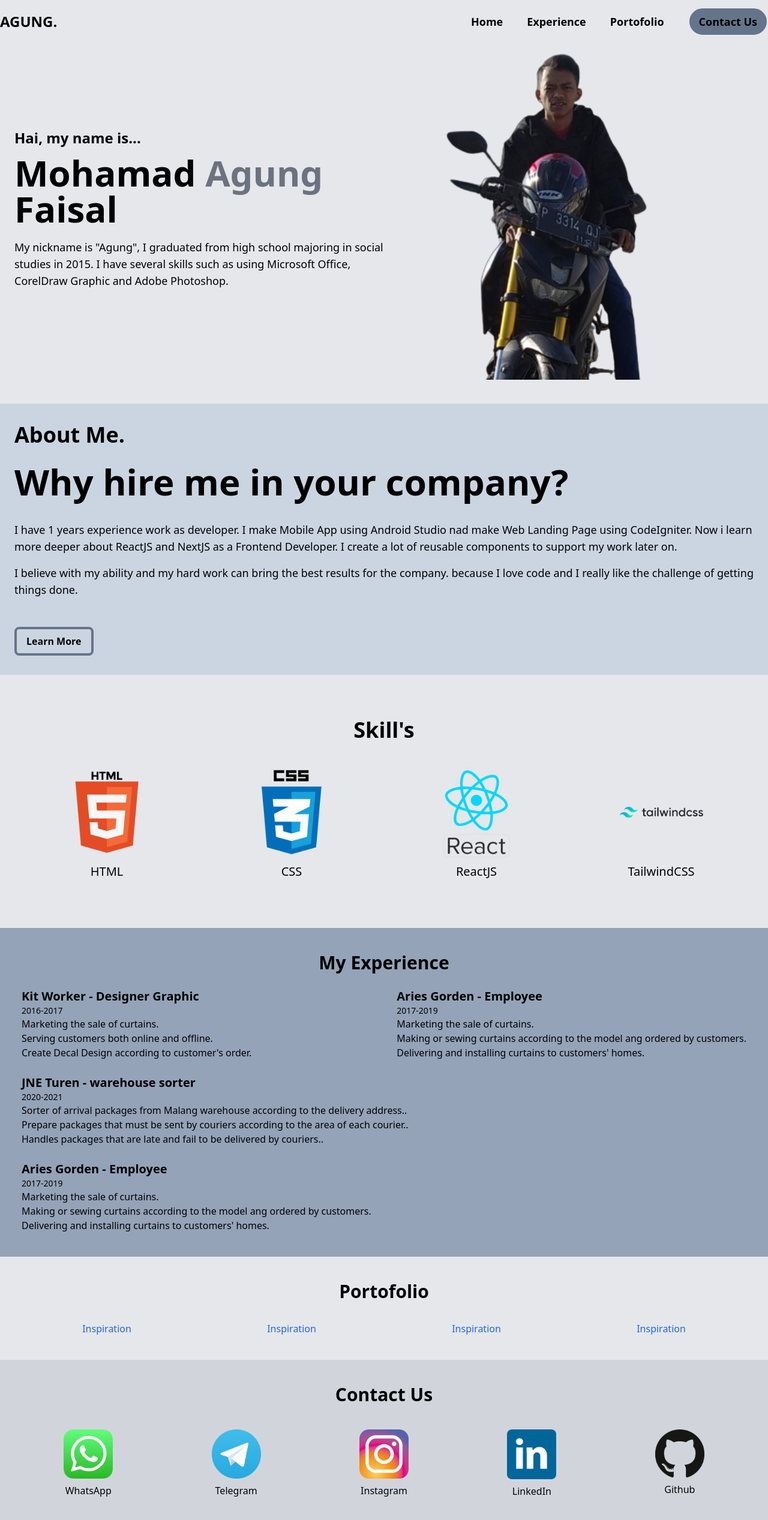
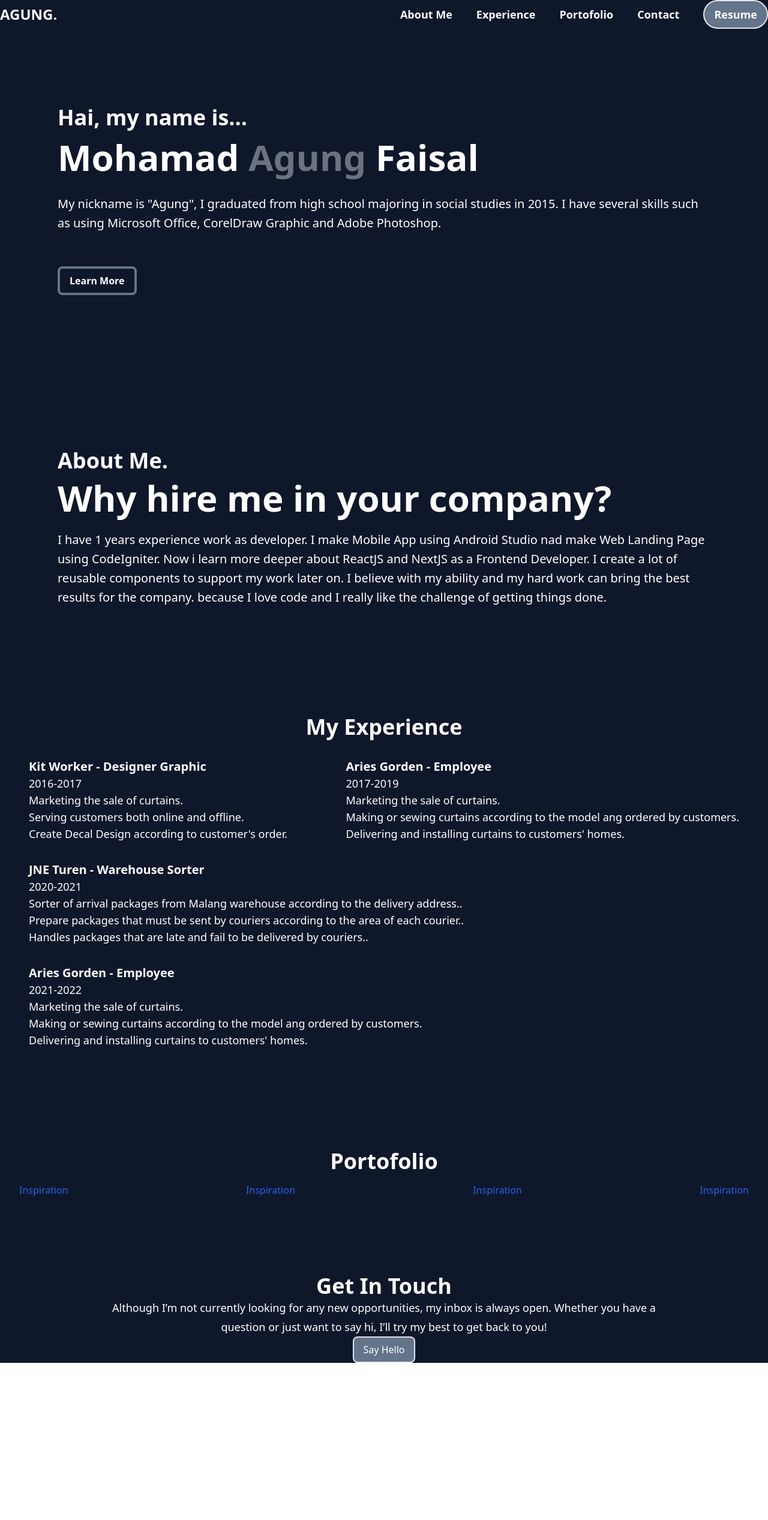
Before and after one commit to agungf97/web-porto, a React (Create React App) app: page / in a window 1280 px wide. Shown: the top 2534 px of the page at 60% size. After the commit the page ends 2272 px from the top, so only its background shows below. Built offline with nearby package versions, Linux system fonts and the light colour scheme.

Commit message:
update 23-01

```diff
--- a/src/App.js
+++ b/src/App.js
@@ -1,10 +1,10 @@
 import './App.css';
 import { Bars3Icon } from '@heroicons/react/24/solid';
-import fp from '../src/image/fp.png';
-import ht from '../src/image/html.png';
-import cs from '../src/image/css.png';
-import rj from '../src/image/React.png';
-import tc from '../src/image/tailwindcss.png';
+// import fp from '../src/image/fp.png';
+// import ht from '../src/image/html.png';
+// import cs from '../src/image/css.png';
+// import rj from '../src/image/React.png';
+// import tc from '../src/image/tailwindcss.png';
 import wa from '../src/image/whatsapp.png';
 import tl from '../src/image/telegram.png';
 import ig from '../src/image/instagram.png';
@@ -13,108 +13,105 @@ import gh from '../src/image/github.png';
 
 function App() {
   return (
-    <div className="bg-gray-200">
+    <div className="bg-slate-900 h-full">
       <div>
-        <nav className="md:container py-3 md:mx-auto mx-6 flex justify-between">
-          <div className="text-2xl font-black my-auto align-middle">AGUNG.</div>
-          <div className="md:flex md:space-x-10 text-lg">
-            <div className="font-bold hidden md:block hover:font-black my-auto align-middle">Home</div>
-            <div className="font-bold hidden md:block hover:font-black my-auto align-middle">Experience</div>
-            <div className="font-bold hidden md:block hover:font-black my-auto align-middle">Portofolio</div>
-            <button className="font-bold hidden md:block text-center border-2 rounded-full px-4 py-2 align-middle bg-slate-500 hover:bg-slate-300">Contact Us</button>
-            <div className="font-bold block md:hidden">
-              <Bars3Icon className="h-auto w-8"/>
+        <header className="md:container md:mx-auto mx-6">
+          <nav className="flex justify-between">
+            <div className="text-2xl font-black text-white my-auto align-middle">AGUNG.</div>
+            <ol className="md:flex md:space-x-10 text-lg">
+              <li className="text-white font-bold hidden md:block hover:font-black my-auto align-middle">About Me</li>
+              <li className="text-white font-bold hidden md:block hover:font-black my-auto align-middle">Experience</li>
+              <li className="text-white font-bold hidden md:block hover:font-black my-auto align-middle">Portofolio</li>
+              <li className="text-white font-bold hidden md:block hover:font-black my-auto align-middle">Contact</li>
+              <li className="text-white font-bold hidden md:block">
+                <button className="text-center border-2 rounded-full px-4 py-2 align-middle bg-slate-500 hover:bg-slate-300">Resume</button>
+              </li>
+              <div className="block md:hidden"><Bars3Icon className="h-auto w-8"/></div>
+            </ol>
+          </nav>
+        </header>
+        <div className="flex justify-between md:w-full hidden">
+          <div className="fixed bottom-24 left-8">
+            <div className="md:my-8 my-4">
+              <a href="https://wa.me/6281215552690">
+                <img className="mx-auto md:w-8 w-4" src={wa} alt=""/></a></div>
+            <div className="md:my-8 my-4">
+              <a href="https://telegram.me/agungf97">
+                <img className="mx-auto md:w-8 w-4" src={tl} alt=""/></a>
+            </div>
+            <div className="md:my-8 my-4">
+              <a href="https://www.instagram.com/agungf97/">
+                <img className="mx-auto md:w-8 w-4" src={ig} alt=""/></a>
+            </div>
+            <div className="md:my-8 my-4">
+              <a href="https://www.linkedin.com/in/agungf97/">
+                  <img className="mx-auto md:w-8 w-4" src={lin} alt=""/></a>
+            </div>
+            <div className="md:my-8 my-4 bg-white rounded">
+              <a href="https://github.com/agungf97">
+                <img className="mx-auto md:w-8 w-4" src={gh} alt=""/></a>
             </div>
           </div>
-        </nav>
-        <div className="container md:mx-auto px-6 pb-10">
-          <div className="md:flex h-full">
-            <div className="md:w-1/2 md:py-0 pt-10 pb-8 my-auto align-middle">
-              <div className="md:text-2xl text-lg font-bold">Hai, my name is...</div>
-              <div className="py-3 md:text-6xl text-xl font-black"> Mohamad <span className="text-gray-500">Agung</span> Faisal</div>
-              <div className="py-2 md:text-lg text-sm">My nickname is "Agung", I graduated from high school majoring in social studies in 2015. I have several skills such as using Microsoft Office, CorelDraw Graphic and Adobe Photoshop.</div>
-            </div>
-            <div className="md:w-1/2 mx-auto allign-center my-auto">
-              <img className="mx-auto md:w-3/4 w-1/2" src={fp} alt=""/>
+          <div className="bottom-64 -right-16 fixed rotate-90 font-moc text-xl text-white">
+            mohamadagungfaisal@gmail.com
           </div>
         </div>
-        </div>
-      </div>
-      <div className="bg-slate-300">
-        <div className="container mx-auto py-8 px-6 h-full">
-            <div className="md:text-4xl text-lg font-semibold">About Me.</div>
-            <div className="py-3 mt-4 md:text-6xl text-xl font-bold">Why hire me in your company?</div>
-            <div className="py-2  mt-4 md:text-lg text-sm">I have 1 years experience work as developer. I make Mobile App using Android Studio nad make Web Landing Page using CodeIgniter. Now i learn more deeper about ReactJS and NextJS as a Frontend Developer. I create a lot of reusable components to support my work later on.</div>
-            <div className="py-2 md:text-lg text-sm">I believe with my ability and my hard work can bring the best results for the company. because I love code and I really like the challenge of getting things done.</div>
+        <section className="text-white">
+          <div className="container mx-auto">
+            <div className="md:flex justify-between h-full">
+              <div className="md:my-32 my-16 md:px-24 px-16">
+                <h3 className="md:text-4xl text-lg font-bold">Hai, my name is...</h3>
+                <h1 className="py-4 md:text-6xl text-xl font-black"> Mohamad <span className="text-gray-500">Agung</span> Faisal</h1>
+                <p className="py-4 md:text-xl text-lg !leading-8">My nickname is "Agung", I graduated from high school majoring in social studies in 2015. I have several skills such as using Microsoft Office, CorelDraw Graphic and Adobe Photoshop.</p>
                 <button className="font-bold text-center border-4 border-slate-500 md:w-auto w-full rounded-lg px-4 py-2 mt-10">
                   Learn More
                 </button>
               </div>
             </div>
-      <div className="container mx-auto py-10 px-6">
-        <div className="text-center mt-8 md:text-4xl text-xl font-bold mb-10">Skill's</div>
-        <div className="flex justify-between">
-          <div>
-            <img className="mx-auto md:w-1/2 w-1/4" src={ht} alt=""/>
-            <div className="text-center md:text-xl text-sm mt-2">
-              HTML
           </div>
+        </section>
+        <section className="text-white">
+          <div className="container mx-auto md:my-32 my-16 md:px-24 px-16 h-full">
+            <h2 className="md:text-4xl text-lg font-semibold">About Me.</h2>
+            <h1 className="py-3 md:text-6xl text-xl font-bold">Why hire me in your company?</h1>
+            <p className="py-3 md:text-xl text-lg !leading-8">I have 1 years experience work as developer. I make Mobile App using Android Studio nad make Web Landing Page using CodeIgniter. Now i learn more deeper about ReactJS and NextJS as a Frontend Developer. I create a lot of reusable components to support my work later on. I believe with my ability and my hard work can bring the best results for the company. because I love code and I really like the challenge of getting things done.</p>
           </div>
-          <div>
-            <img className="mx-auto md:w-1/2 w-1/4" src={cs} alt=""/>
-            <div className="text-center md:text-xl text-sm mt-2">
-              CSS
-            </div>
-          </div>
-          <div>
-            <img className="mx-auto md:w-1/2 w-1/4" src={rj} alt=""/>
-            <div className="text-center md:text-xl text-sm mt-2">
-              ReactJS
-            </div>
-          </div>
-          <div>
-            <img className="mx-auto md:w-1/2 w-1/4" src={tc} alt=""/>
-            <div className="text-center md:text-xl text-sm mt-2">
-              TailwindCSS
-            </div>
-          </div>
-        </div>
-      </div>
-      <div className="mt-10 bg-slate-400">
-        <div className="container mx-auto py-10 px-6">
-          <div className="font-bold text-3xl text-center">My Experience</div>
-            <div className="md:flex md:flex-wrap justify-between mx-auto px-3">
-              <div className="mt-6">
-                <div className="text-xl font-bold">Kit Worker - <span className="font-semibold">Designer Graphic</span></div>
-                <div className="text-sm font-normal">2016-2017</div>
-                <ul>
+        </section>
+        <section className="text-white">
+          <div className="container mx-auto my-32 py-10 px-8">
+            <div className="font-bold md:text-4xl text-lg text-center">My Experience</div>
+              <div className="flex flex-wrap justify-between mx-auto px-4">
+                <div className="mt-8">
+                  <div className="md:text-xl text-base font-bold">Kit Worker - <span className="font-semibold">Designer Graphic</span></div>
+                  <div className="md:text-lg text-sm font-normal">2016-2017</div>
+                  <ul className="md:text-lg text-sm font-normal">
                     <li>Marketing the sale of curtains.</li>
                     <li>Serving customers both online and offline.</li>
                     <li>Create Decal Design according to customer's order.</li>
                   </ul>
                 </div>
-              <div className="mt-6">
-                <div className="text-xl font-bold">Aries Gorden - <span className="font-semibold">Employee</span></div>
-                <div className="text-sm font-normal">2017-2019</div>
-                <ul>
+                <div className="mt-8">
+                  <div className="md:text-xl text-base font-bold">Aries Gorden - <span className="font-semibold">Employee</span></div>
+                  <div className="md:text-lg text-sm font-normal">2017-2019</div>
+                  <ul className="md:text-lg text-sm font-normal">
                     <li>Marketing the sale of curtains.</li>
                     <li>Making or sewing curtains according to the model ang ordered by customers.</li>
                     <li>Delivering and installing curtains to customers' homes.</li>
                   </ul>
                 </div>
-              <div className="mt-6">
-                <div className="text-xl font-bold">JNE Turen - <span className="font-semibold">warehouse sorter</span></div>
-                <div className="text-sm font-normal">2020-2021</div>
-                <ul>
+                <div className="mt-8">
+                  <div className="md:text-xl text-base font-bold">JNE Turen - <span className="font-semibold">Warehouse Sorter</span></div>
+                  <div className="md:text-lg text-sm font-normal">2020-2021</div>
+                  <ul className="md:text-lg text-sm font-normal">
                     <li>Sorter of arrival packages from Malang warehouse according to the delivery address..</li>
                     <li>Prepare packages that must be sent by couriers according to the area of each courier..</li>
                     <li>Handles packages that are late and fail to be delivered by couriers..</li>
                   </ul>
                 </div>
-              <div className="mt-6">
-                <div className="text-xl font-bold">Aries Gorden - <span className="font-semibold">Employee</span></div>
-                <div className="text-sm font-normal">2017-2019</div>
-                <ul>
+                <div className="mt-8">
+                  <div className="md:text-xl text-base font-bold">Aries Gorden - <span className="font-semibold">Employee</span></div>
+                  <div className="md:text-lg text-sm font-normal">2021-2022</div>
+                  <ul className="md:text-lg text-sm font-normal">
                     <li>Marketing the sale of curtains.</li>
                     <li>Making or sewing curtains according to the model ang ordered by customers.</li>
                     <li>Delivering and installing curtains to customers' homes.</li>
@@ -122,40 +119,27 @@ function App() {
                 </div>
             </div>
           </div>
-      </div>
-      <div className="container mx-auto py-10 px-6">
-        <div className="text-center font-bold text-3xl">Portofolio</div>
-        <div className="md:flex md:flex-wrap justify-around mt-8">
+        </section>
+        <section className="text-white">
+          <div className="container mx-auto my-32 px-8">
+            <div className="text-center font-bold md:text-4xl text-lg">Portofolio</div>
+            <div className="flex flex-wrap justify-between mt-4">
               <a href="https://github.com/agungf97?tab=repositories" class="text-blue-600 visited:text-purple-600 ...">Inspiration</a>
               <a href="https://github.com/agungf97?tab=repositories" class="text-blue-600 visited:text-purple-600 ...">Inspiration</a>
               <a href="https://github.com/agungf97?tab=repositories" class="text-blue-600 visited:text-purple-600 ...">Inspiration</a>
               <a href="https://github.com/agungf97?tab=repositories" class="text-blue-600 visited:text-purple-600 ...">Inspiration</a>
             </div>
           </div>
-      <div className="container bg-gray-300 mx-auto py-10 px-6 w-30 h-auto">
-        <div className="text-center font-bold text-3xl">Contact Us</div>
-        <div className="flex justify-around mt-10">
-          <a href="https://wa.me/6281215552690">
-            <img className="mx-auto md:w-2/6 w-1/6" src={wa} alt=""/>
-            <div className="text-center mt-2">WhatsApp</div>
-          </a>
-          <a href="https://telegram.me/agungf97">
-            <img className="mx-auto md:w-2/6 w-1/6" src={tl} alt=""/>
-            <div className="text-center mt-2">Telegram</div>
-          </a>
-          <a href="https://www.instagram.com/agungf97/">
-            <img className="mx-auto md:w-2/6 w-1/6" src={ig} alt=""/>
-            <div className="text-center mt-2">Instagram</div>
-          </a>
-          <a href="https://www.linkedin.com/in/agungf97/">
-            <img className="mx-auto md:w-2/6 w-1/6" src={lin} alt=""/>
-            <div className="text-center mt-2">LinkedIn</div>
-          </a>
-          <a href="https://github.com/agungf97">
-            <img className="mx-auto md:w-2/6 w-1/6" src={gh} alt=""/>
-            <div className="text-center mt-2">Github</div>
-          </a>
+        </section>
+        <section className="text-white">
+          <div className="container mx-auto">
+            <div className="md:mx-44 mx-auto text-center">
+              <div className="text-center font-bold md:text-4xl text-xl">Get In Touch</div>
+              <p className="text-center md:text-lg text-sm !leading-8 top-4">Although I’m not currently looking for any new opportunities, my inbox is always open. Whether you have a question or just want to say hi, I’ll try my best to get back to you!</p>
+              <button className="text-center border-2 rounded-lg px-4 py-2 top-4 align-middle bg-slate-500 hover:bg-slate-300"> Say Hello</button>
             </div>
+          </div>
+        </section>
       </div>
     </div>
   );
```
Lines whose indentation alone changed are shown as unchanged.
